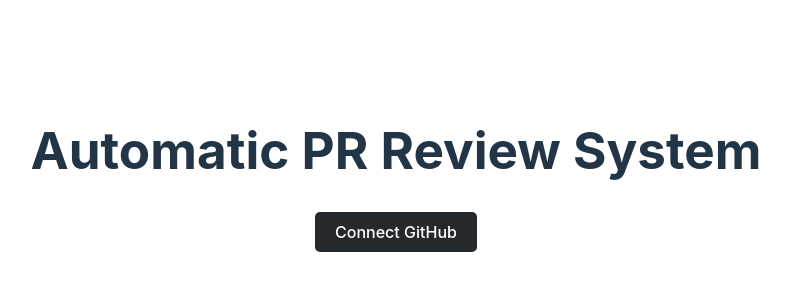
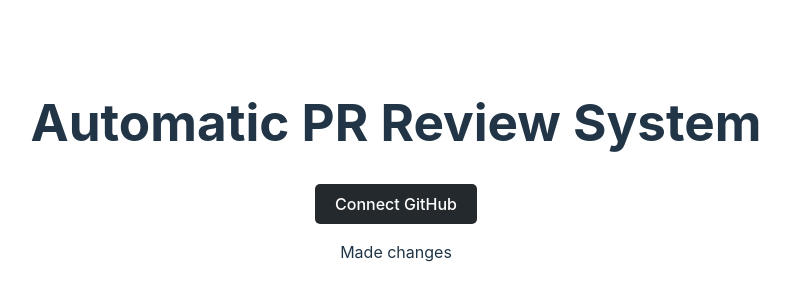
Before and after one commit to masuma011/workik-task, a React (Vite) app: page / in a window 1280 px wide. Shown: the part 230-530 px from the top of the page, without its empty margins (244-1034 px from the left). Built offline with nearby package versions, Linux system fonts and the light colour scheme.

Commit message:
made changed to check

```diff
--- a/src/App.jsx
+++ b/src/App.jsx
@@ -14,6 +14,7 @@ function App() {
             <button onClick={handleLogin} style={styles.button}>
                 Connect GitHub
             </button>
+            <p>Made changes</p>
         </div>
     );
 }
```
